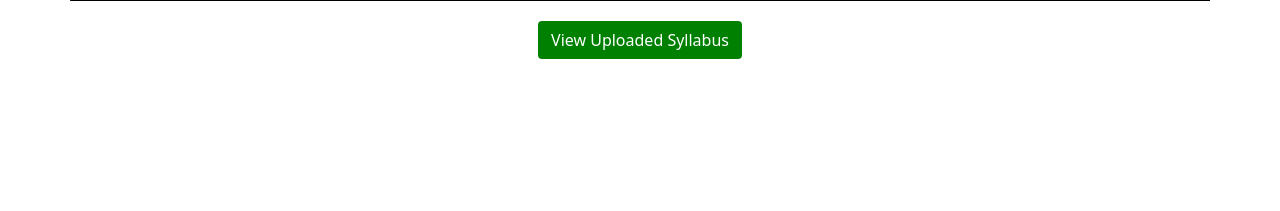
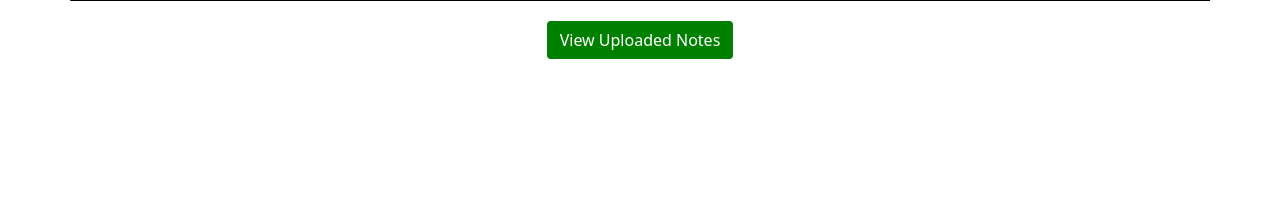
Before and after one commit to SaNkeT1025/college-website, a PHP site: page /php/faculty/notes.php in a window 1280 px wide. Shown: the part 511-722 px from the top of the page. Run offline with PHP 8.4, Linux system fonts and the light colour scheme; the visitor is signed in with stand-in values (Sample User, id 1).

Commit message:
Update notes.php

```diff
--- a/php/faculty/notes.php
+++ b/php/faculty/notes.php
@@ -187,5 +187,5 @@ button{
 ?>
 <center>
     <button style=" background-color:Green;
- margin-top:20px;" onclick="window.location.href='notesdetails.php'">View Uploaded Syllabus</button>
+ margin-top:20px;" onclick="window.location.href='notesdetails.php'">View Uploaded Notes</button>
 </center>
```
